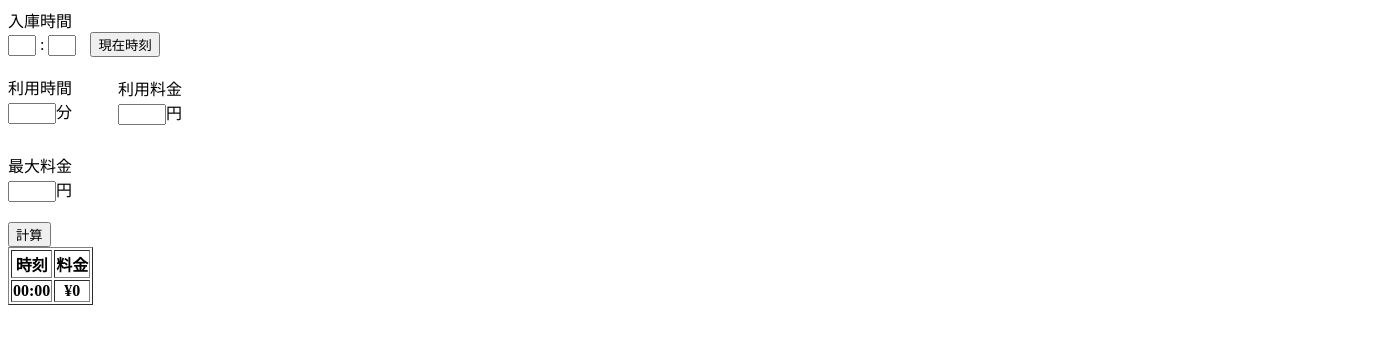
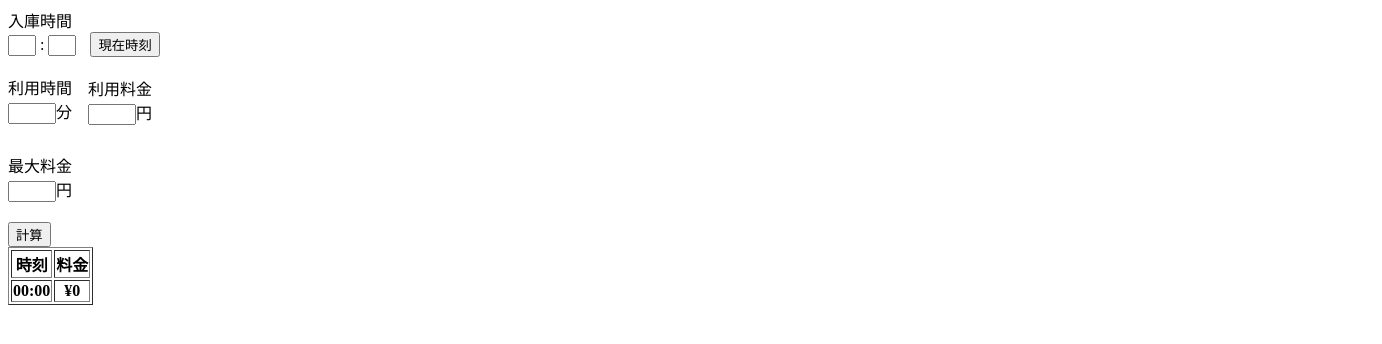
Before and after one commit to k-shn-alh/coinParkingCalculator, a plain HTML site: page index.html in a window 1280 px wide. Shown: the whole page, 1382 px wide, since content can reach past the window. Drawn offline with Linux system fonts and the light colour scheme.

Commit message:
Update main.css

```diff
--- a/src/css/main.css
+++ b/src/css/main.css
@@ -16,7 +16,7 @@
 #chargeDiv {
     position: relative;
     top: -48px;
-    left: 110px;
+    left: 80px;
 }
 
 #maxChargeDiv {
```
